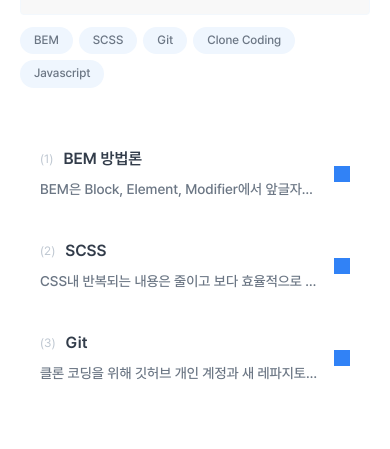
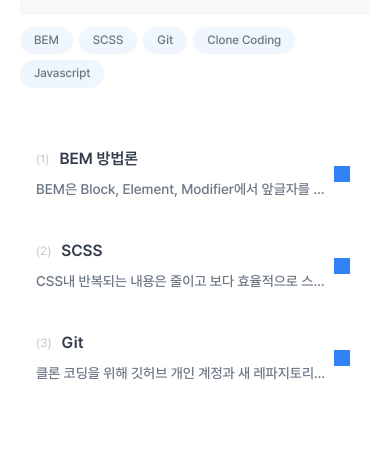
Before and after one commit to johyuni/johyuni.github.io, a React (Create React App) app: page / in a window 390 px wide. Shown: the part 3167-3616 px from the top of the page. Built offline with nearby package versions, Linux system fonts and the light colour scheme.

Commit message:
수정 : note.css

```diff
--- a/src/assets/styles/pages/_notes.scss
+++ b/src/assets/styles/pages/_notes.scss
@@ -103,7 +103,7 @@
       }
       .txt {
         position: relative;
-        padding: 2rem;
+        padding: 2rem 1.6rem;
         flex-wrap: wrap;
         gap: 1rem;
         &__body1 {
```
